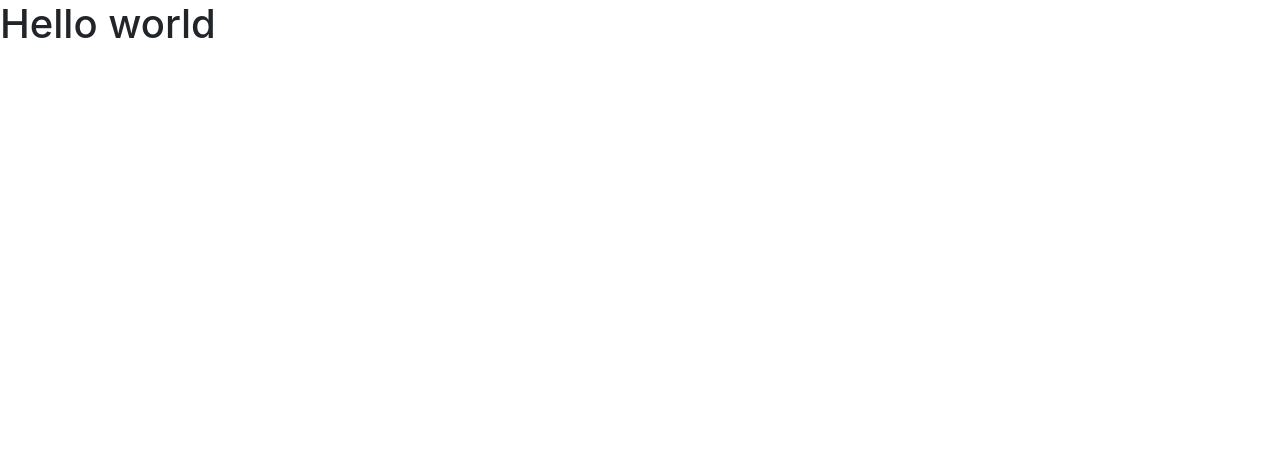
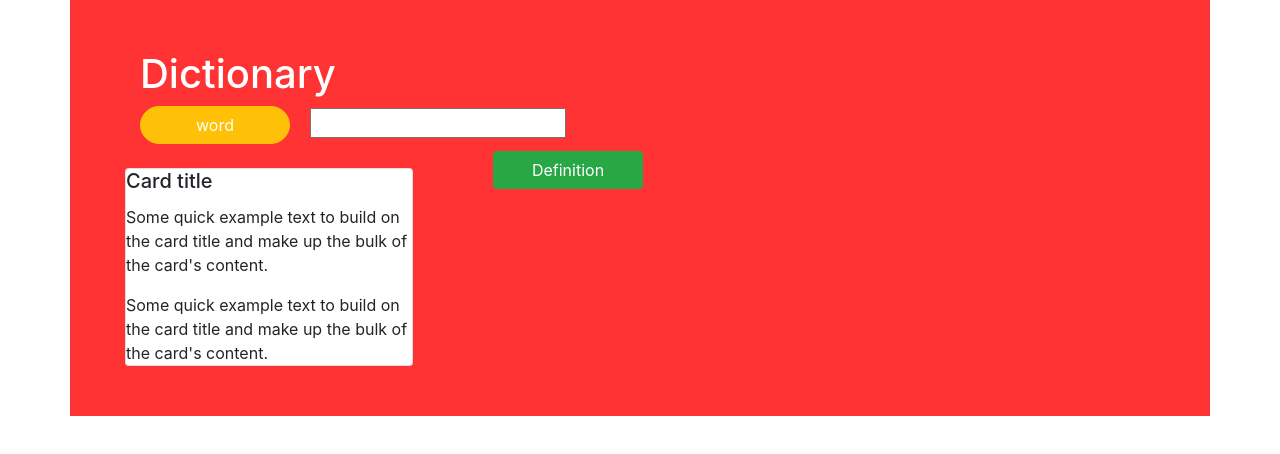
Before and after one commit to Mohammedalduraidi/RBK-Task2, an Angular app in the folder english-word/: page / in a window 1280 px wide. Shown: the top 454 px of the page. Built offline with nearby package versions, Linux system fonts and the light colour scheme.

Commit message:
(style) adding and styling the home page

```diff
--- a/english-word/src/app/app.component.css
+++ b/english-word/src/app/app.component.css
@@ -0,0 +1,36 @@
+.myContainer{
+    background-color: #ff3333;
+     padding: 50px;
+     justify-content: flex-start;
+
+
+}
+.h1{
+    margin-left: 20px;
+    color:white;
+}
+#myFirstRow{
+    justify-content: flex-start;
+}
+#word{
+width:150px;
+border-radius: 30px;
+color:white;
+margin-left: 20px;
+}
+#input{
+    margin-left: 20px;
+}
+#mySecondRow{
+      justify-content: flex-start;
+}
+#paper{
+    width: 18rem;
+    margin-left: 20px;
+}
+#Definition{
+    color: white;
+    margin-left: 80px;
+    width: 150px;
+   margin-top:-10%
+}
--- a/english-word/src/app/app.component.html
+++ b/english-word/src/app/app.component.html
@@ -1 +1,28 @@
-<h1> Hello world </h1>
+<div class="container myContainer">
+  <h3 class="h1">Dictionary</h3>
+  <div class="row" id="myFirstRow">
+    <div class="col ">
+      <Button class="btn btn-warning " id="word">
+        word
+      </Button>
+      <input type="text" id="input">
+    </div>
+  </div>
+  <br />
+  <div class="row" id="mySecondRow">
+
+      <div class="card" id="paper">
+        <h5 class="card-title">Card title</h5>
+        <p class="card-text">Some quick example text to build on the card title and make up the bulk of the card's
+          content.</p>
+          <p class="card-text">Some quick example text to build on the card title and make up the bulk of the card's
+              content.</p>
+      </div>
+      <div>
+      <Button class="btn btn-success" id="Definition">
+        Definition
+      </Button>
+    </div>
+  </div>
+
+</div>
--- a/english-word/src/app/app.module.ts
+++ b/english-word/src/app/app.module.ts
@@ -1,6 +1,6 @@
 import { BrowserModule } from '@angular/platform-browser';
 import { NgModule } from '@angular/core';
-
+import { FormsModule } from '@angular/forms';
 import { AppComponent } from './app.component';
 
 @NgModule({
@@ -8,7 +8,8 @@ import { AppComponent } from './app.component';
     AppComponent
   ],
   imports: [
-    BrowserModule
+    BrowserModule,
+    FormsModule,
   ],
   providers: [],
   bootstrap: [AppComponent]
```
Also changed, not shown: 4 other files (tests, documents, lock files or other folders).
